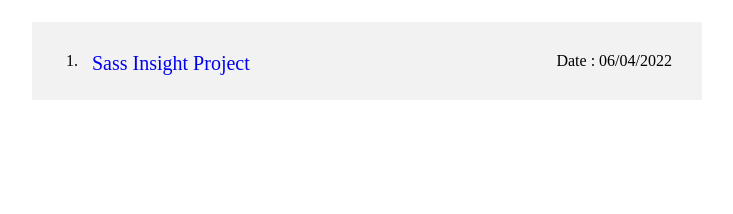
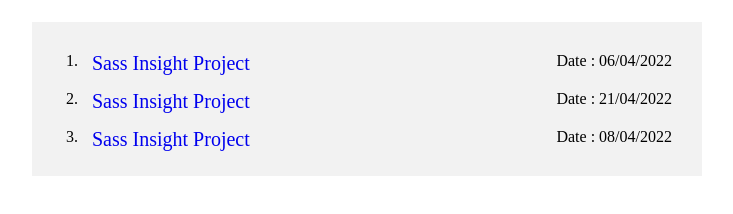
Before and after one commit to prajaktak137/sass_all_assignments, a plain HTML site: page index.html in a window 1280 px wide. Shown: the part 78-292 px from the top of the page, without its empty margins (273-1006 px from the left). Drawn offline with Linux system fonts and the light colour scheme.

Commit message:
modified index.html file

```diff
--- a/index.html
+++ b/index.html
@@ -45,6 +45,10 @@
     <ul>
         <li><a href="./demo3-sass-project/index.html">Sass Insight Project</a> <span class="date">Date :
                 06/04/2022</span></li>
+        <li><a href="./booket-events-project/index.html">Sass Insight Project</a> <span class="date">Date :
+                21/04/2022</span></li>
+        <li><a href="./customer-review-project/index.html">Sass Insight Project</a> <span class="date">Date :
+                08/04/2022</span></li>
     </ul>
 </body>
 
```
